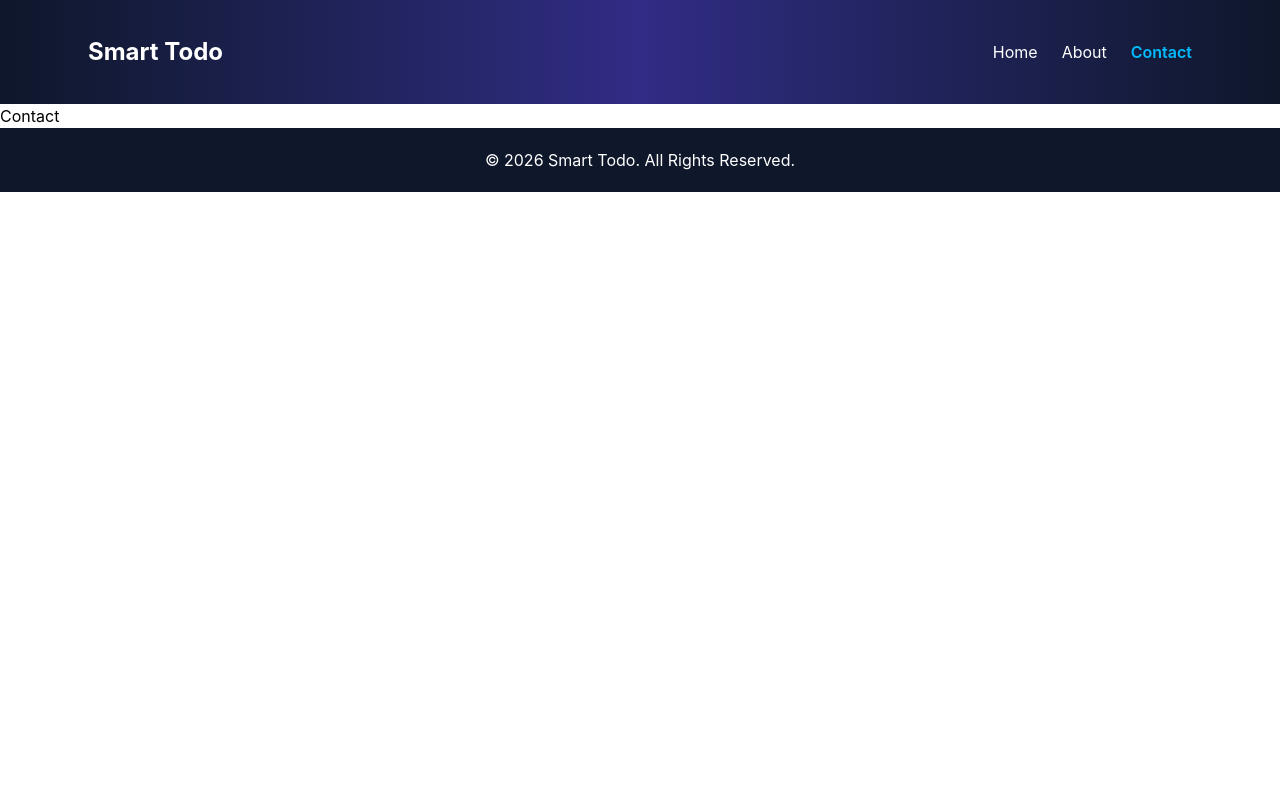
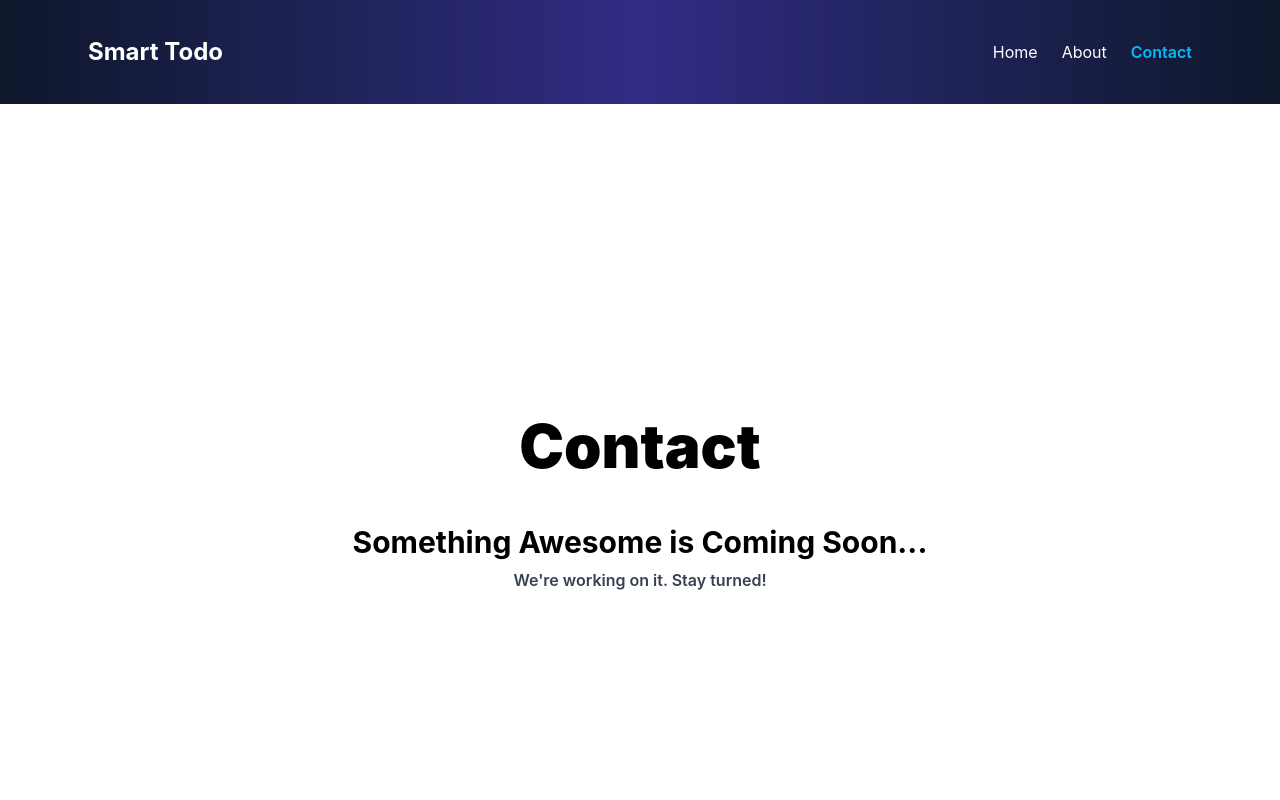
Before and after one commit to aakashtechworks/smart-todo, a React (Vite) app: page /contact in a window 1280 px wide. Shown: the top 800 px of the page. Built offline with nearby package versions, Linux system fonts and the light colour scheme.

Commit message:
Completed Smart Todo

```diff
--- a/index.html
+++ b/index.html
@@ -4,7 +4,10 @@
     <meta charset="UTF-8" />
     <link rel="icon" type="image/svg+xml" href="/favicon.svg" />
     <meta name="viewport" content="width=device-width, initial-scale=1.0" />
-    <title>smart-todo</title>
+    <meta name="description" content="Smart Todo is a modern react-based task management application with search, filtering, completion tracking, and local storage."/>
+    <meta name="author" content="Aakash Gupta"/>
+    <meta name="keywords" content="React todo App, Smart Todo, React Projects, Task Manager"/>
+    <title>smart-todo | Psycho Tech Works</title>
   </head>
   <body>
     <div id="root"></div>
--- a/src/layout/Header.jsx
+++ b/src/layout/Header.jsx
@@ -29,6 +29,8 @@ const Header = () => {
                 </ul>
 
             <button className='lg:hidden' onClick={toggleMenu}>{isMenuOpen ? "x" : "="}</button>
+
+
         </nav>
             {isMenuOpen && (
                 <ul className='flex flex-col gap-6 lg:hidden '>
--- a/src/pages/About.jsx
+++ b/src/pages/About.jsx
@@ -2,7 +2,11 @@ import React from 'react'
 
 const About = () => {
   return (
-    <div>About</div>
+    <div className='min-h-screen flex flex-col items-center justify-center'>
+      <div className='text-6xl font-black'>About</div>
+      <h1 className='text-3xl font-bold mt-12'>Something Awesome is Coming Soon...</h1>
+      <p className='mt-2 text-gray-700 font-semibold'>We're working on it. Stay turned!</p>
+    </div>
   )
 }
 
--- a/src/pages/Contact.jsx
+++ b/src/pages/Contact.jsx
@@ -2,7 +2,11 @@ import React from 'react'
 
 const Contact = () => {
   return (
-    <div>Contact</div>
+    <div className='min-h-screen flex flex-col items-center justify-center'>
+      <div className='text-6xl font-black'>Contact</div>
+      <h1 className='text-3xl font-bold mt-12'>Something Awesome is Coming Soon...</h1>
+      <p className='mt-2 text-gray-700 font-semibold'>We're working on it. Stay turned!</p>
+    </div>
   )
 }
 
--- a/src/pages/Home.jsx
+++ b/src/pages/Home.jsx
@@ -21,7 +21,6 @@ const Home = () => {
   const [search, setSearch] = useState("")
 
   const [filter, setFilter] = useState("all")
-  console.log(filter)
 
   const addTodo = (newTask)=>{
       setTodos([...todos, {
@@ -60,6 +59,7 @@ const Home = () => {
 
     return matchesSearch && matchesFilter
   })
+
 
 
 
```
Also changed, not shown: 1 other file (tests, documents, lock files or other folders).
